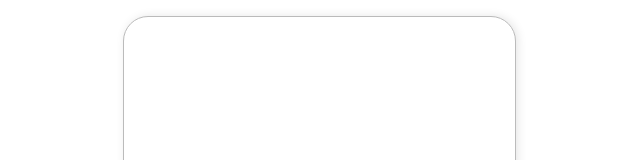
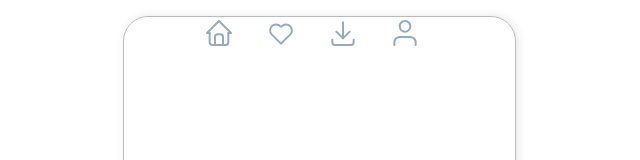
Before and after one commit to shakedown3000/project_moviedatabase_app, a React (Vite) app: page /home in a window 1280 px wide. Shown: the top 160 px of the page, without its empty margins (337-977 px from the left). Built offline with nearby package versions, Linux system fonts and the light colour scheme.

Commit message:
add BottomNavBar

```diff
--- a/src/App.tsx
+++ b/src/App.tsx
@@ -20,7 +20,7 @@ function App() {
           <BrowserRouter>
             <Routes>
               <Route path="/" element={<IntroPage />} />
-              <Route path="home" element={<Home />} />
+              <Route path="/home" element={<Home />} />
               <Route path="/genre" element={<GenrePage />} />
               <Route path="/detail" element={<DetailPage />} />
               <Route path="/trailer" element={<TrailerPage />} />
--- /dev/null
+++ b/src/components/BottomNav.css
@@ -0,0 +1,72 @@
+.bottom-wrapper {
+  display: flex;
+  flex-direction: row;
+  justify-content: center;
+  gap: 15px;
+}
+.bottom {
+  display: flex;
+}
+/*
+.icon-container {
+  position: relative;
+  display: inline-block;
+}
+
+.text {
+  visibility: hidden;
+  opacity: 0;
+  transition: visibility 0s, opacity 0.5s linear;
+  position: absolute;
+  top: 50%;
+  left: 100%;
+  transform: translateY(-50%);
+  margin-left: 10px;
+}
+
+.icon-container:hover .text {
+  visibility: visible;
+  opacity: 1;
+} */
+
+.bottom {
+  display: flex;
+  align-items: center;
+}
+
+.icon-container {
+  display: flex;
+  align-items: center;
+  position: relative;
+  margin-right: 10px;
+}
+
+.icon-container {
+  color: #97aabd;
+}
+
+.icon-container:hover {
+  color: #fc2121;
+}
+.text {
+  font-family: "Poppins-Headline";
+  font-size: 0.9rem;
+  visibility: hidden;
+  opacity: 0;
+  white-space: nowrap;
+  transition: visibility 0s, opacity 0.5s, width 0.5s;
+  width: 0;
+  overflow: hidden;
+  margin-left: 5px;
+}
+
+.icon-container:hover .text {
+  visibility: visible;
+  opacity: 1;
+  width: auto;
+  color: #fc2121;
+}
+
+.icon-container:hover .svg {
+  fill: #fc2121;
+}
--- a/src/components/BottomNav.tsx
+++ b/src/components/BottomNav.tsx
@@ -1,21 +1,89 @@
+import "./BottomNav.css";
+
 const BottomNavBar = () => {
   return (
-    <section>
-      <div>
-        <img src="/public/Home.svg" alt="" />
-        Home
+    <section className="bottom-wrapper">
+      <div className="bottom">
+        <div className="icon-container">
+          <svg
+            className="h-8 w-8 icon"
+            width="24"
+            height="24"
+            viewBox="0 0 24 24"
+            stroke-width="1.5"
+            stroke="currentColor"
+            fill="none"
+            stroke-linecap="round"
+            stroke-linejoin="round">
+            {" "}
+            <path stroke="none" d="M0 0h24v24H0z" />{" "}
+            <polyline points="5 12 3 12 12 3 21 12 19 12" />{" "}
+            <path d="M5 12v7a2 2 0 0 0 2 2h10a2 2 0 0 0 2 -2v-7" />{" "}
+            <path d="M9 21v-6a2 2 0 0 1 2 -2h2a2 2 0 0 1 2 2v6" />
+          </svg>
+          <span className="text">Home</span>
+        </div>
       </div>
-      <div>
-        <img src="/public/Favorites.svg" alt="" />
-        Favorites
+      <div className="bottom">
+        <div className="icon-container">
+          <svg
+            className="h-8 w-8 icon"
+            width="24"
+            height="24"
+            viewBox="0 0 24 24"
+            stroke-width="1.5"
+            stroke="currentColor"
+            fill="none"
+            stroke-linecap="round"
+            stroke-linejoin="round">
+            {" "}
+            <path stroke="none" d="M0 0h24v24H0z" />{" "}
+            <path d="M12 20l-7 -7a4 4 0 0 1 6.5 -6a.9 .9 0 0 0 1 0a4 4 0 0 1 6.5 6l-7 7" />
+          </svg>
+          <span className="text">Favorites</span>
+        </div>
       </div>
-      <div>
-        <img src="/public/Download.svg" alt="" />
-        Download
+      <div className="bottom">
+        <div className="icon-container">
+          <svg
+            className="h-8 w-8 icon"
+            width="24"
+            height="24"
+            viewBox="0 0 24 24"
+            stroke-width="1.5"
+            stroke="currentColor"
+            fill="none"
+            stroke-linecap="round"
+            stroke-linejoin="round">
+            {" "}
+            <path stroke="none" d="M0 0h24v24H0z" />{" "}
+            <path d="M4 17v2a2 2 0 0 0 2 2h12a2 2 0 0 0 2 -2v-2" />{" "}
+            <polyline points="7 11 12 16 17 11" />{" "}
+            <line x1="12" y1="4" x2="12" y2="16" />
+          </svg>
+          <span className="text">Download</span>
+        </div>
       </div>
-      <div>
+      {/* <div className="bottom">
         <img src="/public/Profile.svg" alt="" />
         Profile
+      </div> */}
+      <div className="bottom">
+        <div className="icon-container">
+          <svg
+            className="h-8 w-8 icon"
+            viewBox="0 0 24 24"
+            fill="none"
+            stroke="currentColor"
+            stroke-width="1.5"
+            stroke-linecap="round"
+            stroke-linejoin="round">
+            {" "}
+            <path d="M20 21v-2a4 4 0 0 0-4-4H8a4 4 0 0 0-4 4v2" />{" "}
+            <circle cx="12" cy="7" r="4" />
+          </svg>
+          <span className="text">Profile</span>
+        </div>
       </div>
     </section>
   );
--- a/src/index.css
+++ b/src/index.css
@@ -23,8 +23,8 @@ font-weight: 800;
 
 *{
     margin: 0;padding: 0;box-sizing: border-box;
-    background-color: #fff;
-    border-radius: 25px;
+    /* background-color: #fff; */
+    /* border-radius: 25px; */
 }
 :root {
     display: flex;
--- a/src/pages/HomePage/HomePage.tsx
+++ b/src/pages/HomePage/HomePage.tsx
@@ -1,5 +1,11 @@
+import BottomNavBar from "../../components/BottomNav";
+
 const Home = () => {
-  return <section></section>;
+  return (
+    <section>
+      <BottomNavBar />
+    </section>
+  );
 };
 
 export default Home;
```
Also changed, not shown: public/Home.svg.
